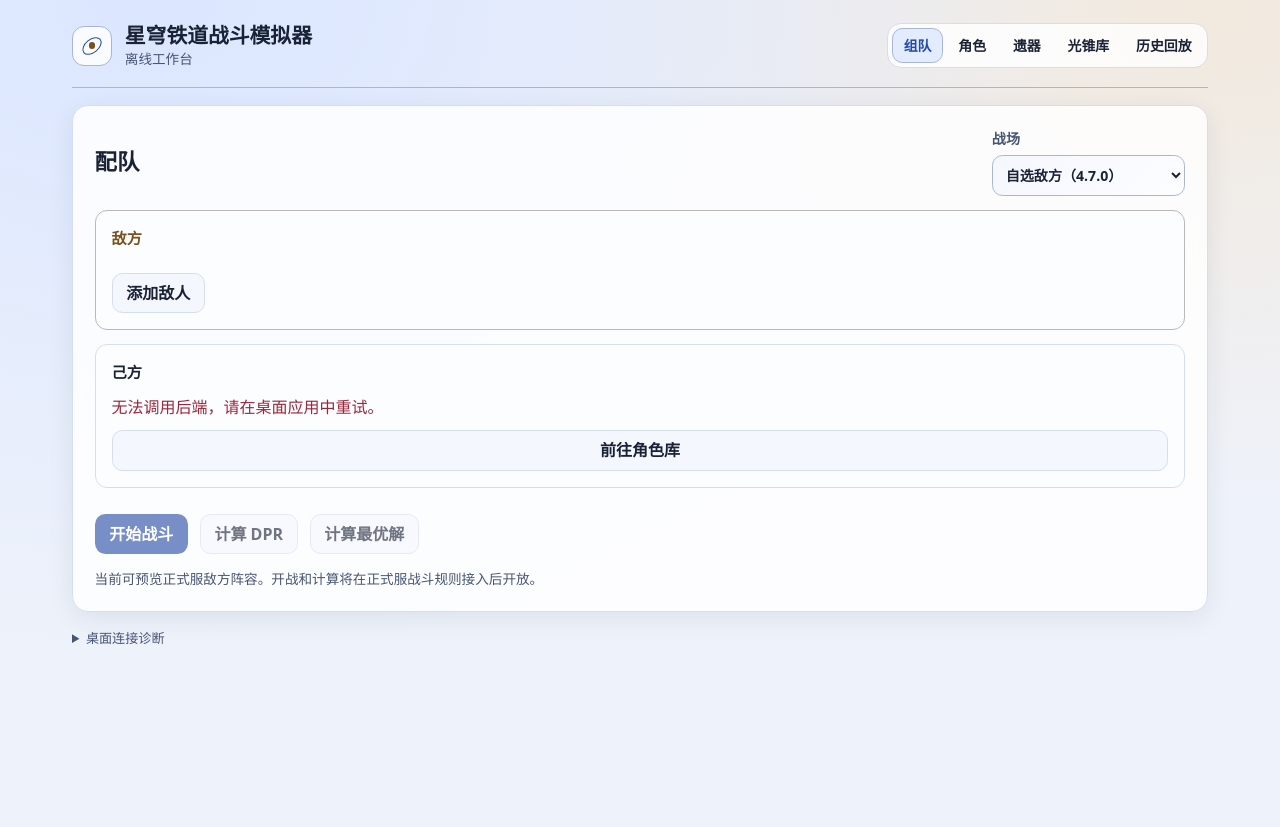
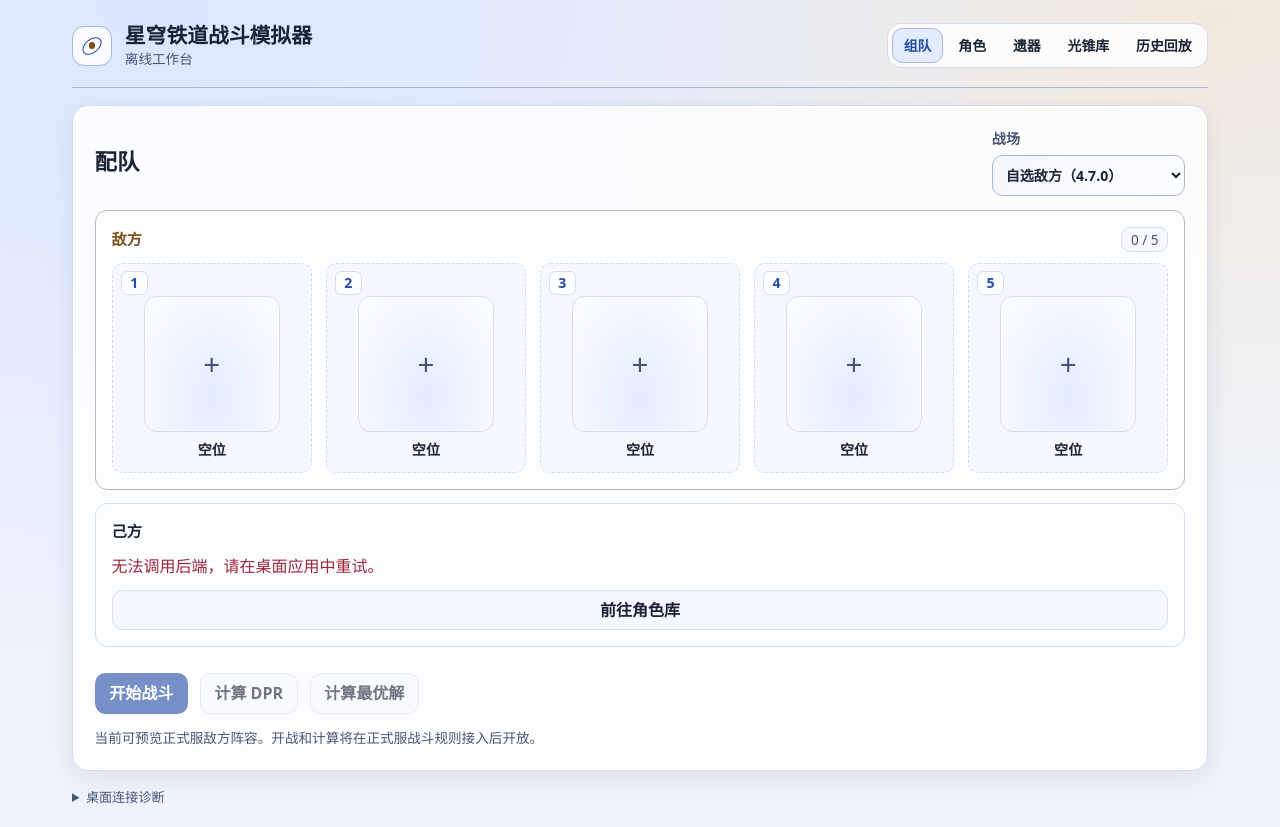
Before and after one commit to adampan0527/StarRailSimulator, a React (Vite) app: page / in a window 1280 px wide. Before the commit the page ends 800 px from the top, so only its background shows below. Built offline with nearby package versions, Linux system fonts and the light colour scheme.

Commit message:
feat(m04): 用卡片展示五个敌方站位

```diff
--- a/html_report/01_开发路线图/index.html
+++ b/html_report/01_开发路线图/index.html
@@ -98,7 +98,7 @@
     </a>
     <span class="board-cell"><span class="board-label">验收依赖</span><a href="./milestones/m02.html">M02</a>、<a href="./milestones/m03.html">M03</a></span>
     <span class="board-cell"><span class="board-label">状态</span><span class="status status--ready">待验收</span></span>
-    <span class="board-cell board-record"><span class="board-label">验收记录</span><a href="../../docs/m04-desktop.md">2026-11-16 · 桌面实现与验证</a></span>
+    <span class="board-cell board-record"><span class="board-label">验收记录</span><a href="../../docs/m04-desktop.md">2026-11-17 · 桌面实现与验证</a></span>
   </li>
 <li class="board-row">
     <a class="milestone-link" href="./milestones/m05.html">
--- a/html_report/01_开发路线图/milestones/m04.html
+++ b/html_report/01_开发路线图/milestones/m04.html
@@ -35,7 +35,7 @@
         <dl class="detail-meta">
           <div><dt>当前状态</dt><dd><span class="status status--ready">待验收</span></dd></div>
           <div><dt>验收依赖</dt><dd><a href="./m02.html">M02</a>、<a href="./m03.html">M03</a></dd></div>
-          <div><dt>验收记录</dt><dd><a href="../../../docs/m04-desktop.md">2026-11-16 · 桌面实现与验证</a></dd></div>
+          <div><dt>验收记录</dt><dd><a href="../../../docs/m04-desktop.md">2026-11-17 · 桌面实现与验证</a></dd></div>
         </dl>
       </header>
       <section class="prose detail-body" aria-labelledby="criteria">
@@ -53,6 +53,7 @@
 <li><span class="check-mark check-mark--done" aria-hidden="true">✓</span><span><span class="sr-only">已通过：</span>「角色」页卡片展示头像、名称、属性图标和命途图标，可组合使用名称搜索、属性筛选和命途筛选。角色列表和组队选人与光锥列表采用相同排序。打开卡片可查看对应形态的立绘并配置角色，返回后恢复筛选和卡片位置。</span></li>
 <li><span class="check-mark check-mark--done" aria-hidden="true">✓</span><span><span class="sr-only">已通过：</span>主页从全局角色库选人并读取当前配装面板，可创建、命名、保存和切换多套配队，原已保存配队可继续使用。</span></li>
 <li><span class="check-mark check-mark--done" aria-hidden="true">✓</span><span><span class="sr-only">已通过：</span>从「组队」按名称、怪物 ID 或类别查找 4.7.0 可独立出场的敌人，逐站位设置等级并查看只读属性。同一入口能启动合成战斗，返回后保留已选目标。</span></li>
+<li><span class="check-mark check-mark--done" aria-hidden="true">✓</span><span><span class="sr-only">已通过：</span>自选敌方提供五个可留空的固定站位。敌方卡片显示头像、名称、弱点及生命值、防御力和速度。宽窗口五个站位同排，窄窗口自动换行。</span></li>
 <li><span class="check-mark" aria-hidden="true"></span><span><span class="sr-only">未验收：</span>按 <code>design.md</code> 审查配装页与战斗页；在 100% 和 150% Windows 显示缩放下检查布局、字体和关键路径，键盘可操作，加载、空白和失败状态可理解。</span></li>
 </ul>
 <p><strong>验收证据：</strong> <a href="../../../docs/m04-desktop.md#桌面端到端证据">桌面端到端记录与截图</a>、<a href="../../../docs/m04-evidence/desktop-workflow.mp4">操作录屏</a>、<a href="../../../src-tauri/src/workbench_tests.rs">应用层集成测试</a>、<a href="../../../docs/m04-desktop.md#角色库存与站位复验">角色目录加载复验</a>。Windows 原生 100% 已验证键盘定位回放和写入失败后重试。WebView 150% 等效视口检查通过，Windows 原生 150% 验收待补。</p>
@@ -80,6 +81,7 @@
 <li>2026-11-17 合并组队与训练入口。首批八个 4.7.0 怪物的属性和弱点由固定版本数据提供。Edge 模拟 IPC 核对选敌、切换等级、保留草稿、开战和恢复。正式关卡和角色规则待接入。<a href="../../../docs/m04-desktop.md#组队与敌方阵容">数据范围与验证</a></li>
 <li>2026-11-17 扩展到全部 2,781 条 4.7.0 敌方配置，逐 ID 对账。Edge 离线验证搜索、类别筛选、分页、立绘解码和缺图回退。内置头像覆盖 2,726 条配置，专属立绘覆盖 2,679 条。Windows x64 Release 构建通过。<a href="../../../docs/m04-desktop.md#组队与敌方阵容">敌方目录与验证</a></li>
 <li>2026-11-17 根据关卡、图鉴与召唤归属筛出 383 种可独立配置的敌人。选敌按名称归并同名难度档，等级改为各站位独立配置。Edge 离线复验重复卡归并、银枝雕像排除、逐站位改级和窄窗键盘操作，Windows x64 Release 构建通过。<a href="../../../docs/m04-desktop.md#组队与敌方阵容">组队与敌方阵容</a></li>
+<li>2026-11-17 自选敌方改为五个固定站位卡片。Chromium 模拟 IPC 核对头像、弱点、等级属性、空位保留和键盘焦点，并验证三种视口宽度的换行布局。重建 Windows x64 Release 后，在实际 WebView2 中复验五个空位和选敌后的卡片显示。<a href="../../../docs/m04-desktop.md#组队与敌方阵容">组队与敌方阵容</a></li>
 </ul>
       </section>
     </article>
--- a/src/team/EnemyLineup.tsx
+++ b/src/team/EnemyLineup.tsx
@@ -1,8 +1,10 @@
-import { useRef, useState } from 'react';
+import { useId, useRef, useState } from 'react';
 import { CombatTraitIcon } from '../characters/CombatTrait';
 import { EnemyArtwork, EnemyAvatar } from './EnemyArt';
 import { EnemyPicker } from './EnemyPicker';
 import preview from './enemy-preview.json';
+
+type EnemySlot = { enemy: (typeof preview.enemies)[number]; level: number };
 
 const MAX_ENEMIES = 5;
 const DEFAULT_LEVEL = 80;
@@ -14,43 +16,123 @@ function statText(series: number | null, levelIndex: number) {
   return value === null ? '—' : formatStat.format(value);
 }
 
+function EnemySlotCard({
+  number,
+  slot,
+  onPick,
+  onLevelChange,
+  onRemove,
+}: {
+  number: number;
+  slot: EnemySlot | null;
+  onPick: () => void;
+  onLevelChange: (level: number) => void;
+  onRemove: () => void;
+}) {
+  const pickButton = useRef<HTMLButtonElement>(null);
+  const statsId = useId();
+  const enemy = slot?.enemy;
+  const name = enemy?.name ?? '空位';
+  const levelIndex = slot ? preview.levels.indexOf(slot.level) : -1;
+
+  return (
+    <li className="enemy-entry" data-filled={slot ? true : undefined}>
+      <button
+        ref={pickButton}
+        type="button"
+        className="choice enemy-slot"
+        aria-label={`敌方站位 ${number}：${name}`}
+        aria-describedby={enemy ? statsId : undefined}
+        aria-haspopup="dialog"
+        onClick={onPick}
+      >
+        <span className="slot-number numeric">{number}</span>
+        <span className="character-card-body">
+          {enemy ? (
+            <EnemyAvatar file={enemy.avatar} />
+          ) : (
+            <span className="character-portrait" aria-hidden="true">
+              <span className="portrait-fallback">+</span>
+            </span>
+          )}
+          <strong className="enemy-name">{name}</strong>
+          {enemy && (
+            <span className="enemy-attributes" id={statsId}>
+              <span className="enemy-weaknesses combat-trait-inline">
+                <span>弱点</span>
+                {enemy.weaknesses.length
+                  ? enemy.weaknesses.map((id) => (
+                      <CombatTraitIcon key={id} kind="element" id={id} />
+                    ))
+                  : '无'}
+              </span>
+              <span className="enemy-stats character-stats">
+                {[
+                  { label: '生命值', series: enemy.hp },
+                  { label: '防御力', series: enemy.defense },
+                  { label: '速度', series: enemy.speed },
+                ].map(({ label, series }) => (
+                  <span className="character-stat" key={label}>
+                    <span>{label}</span>
+                    <strong className="numeric">
+                      {statText(series, levelIndex)}
+                    </strong>
+                  </span>
+                ))}
+              </span>
+            </span>
+          )}
+        </span>
+      </button>
+      {slot && (
+        <>
+          <div className="enemy-slot-actions">
+            <select
+              aria-label={`敌方站位 ${number} 等级`}
+              value={slot.level}
+              onChange={(event) => onLevelChange(Number(event.target.value))}
+            >
+              {preview.levels.map((value) => (
+                <option key={value} value={value}>
+                  {value} 级
+                </option>
+              ))}
+            </select>
+            <button
+              type="button"
+              className="secondary"
+              aria-label={`移除敌方站位 ${number}`}
+              onClick={() => {
+                pickButton.current?.focus();
+                onRemove();
+              }}
+            >
+              移除
+            </button>
+          </div>
+          <div className="enemy-slot-art">
+            <EnemyArtwork file={slot.enemy.artwork} name={slot.enemy.name} />
+          </div>
+        </>
+      )}
+    </li>
+  );
+}
+
 export default function EnemyLineup() {
-  const [lineup, setLineup] = useState<
-    { slot: number; id: string; level: number }[]
-  >([]);
+  const [lineup, setLineup] = useState<(EnemySlot | null)[]>(() =>
+    Array.from({ length: MAX_ENEMIES }, () => null),
+  );
   const [picking, setPicking] = useState<number>();
-  const nextSlot = useRef(0);
-  const focusSlot = useRef<number>(null);
-  const addButton = useRef<HTMLButtonElement>(null);
+  const count = lineup.filter((slot) => slot !== null).length;
 
-  function selectEnemy(position: number, id: string) {
-    if (position === lineup.length) {
-      const slot = nextSlot.current++;
-      focusSlot.current = slot;
-      setLineup((current) => [...current, { slot, id, level: DEFAULT_LEVEL }]);
-    } else {
-      setLineup((current) =>
-        current.map((entry, index) =>
-          index === position ? { ...entry, id } : entry,
-        ),
-      );
-    }
-  }
-
-  function setEnemyLevel(slot: number, level: number) {
+  function updateSlot(
+    position: number,
+    update: (slot: EnemySlot | null) => EnemySlot | null,
+  ) {
     setLineup((current) =>
-      current.map((entry) =>
-        entry.slot === slot ? { ...entry, level } : entry,
-      ),
+      current.map((slot, index) => (index === position ? update(slot) : slot)),
     );
-  }
-
-  function removeEnemy(slot: number, position: number) {
-    const remaining = lineup.filter((entry) => entry.slot !== slot);
-    const next = remaining[position] ?? remaining.at(-1);
-    if (next) focusSlot.current = next.slot;
-    else addButton.current?.focus();
-    setLineup(remaining);
   }
 
   return (
@@ -58,113 +140,42 @@ export default function EnemyLineup() {
       className="field-zone enemy-zone"
       aria-labelledby="team-enemy-title"
     >
-      <h3 id="team-enemy-title">敌方</h3>
-      {lineup.length > 0 && (
-        <ol className="enemy-lineup" aria-label="敌方站位">
-          {lineup.map(({ slot, id, level }, position) => {
-            const enemy = enemies.get(id);
-            if (!enemy) return null;
-            const levelIndex = preview.levels.indexOf(level);
-
-            return (
-              <li className="enemy-entry" key={slot}>
-                <div className="enemy-entry-controls">
-                  <button
-                    type="button"
-                    className="choice enemy-slot"
-                    ref={(button) => {
-                      if (button && focusSlot.current === slot) {
-                        button.focus();
-                        focusSlot.current = null;
-                      }
-                    }}
-                    aria-label={`敌方站位 ${position + 1}：${enemy.name}`}
-                    aria-haspopup="dialog"
-                    onClick={() => setPicking(position)}
-                  >
-                    <span className="enemy-card-body">
-                      <EnemyAvatar file={enemy.avatar} />
-                      <span className="enemy-card-label">
-                        <strong>{enemy.name}</strong>
-                        <span className="muted">{enemy.rank}</span>
-                      </span>
-                    </span>
-                  </button>
-                  <button
-                    type="button"
-                    className="secondary"
-                    aria-label={`移除敌方站位 ${position + 1}`}
-                    onClick={() => removeEnemy(slot, position)}
-                  >
-                    移除
-                  </button>
-                </div>
-                <label className="enemy-level enemy-slot-level">
-                  等级
-                  <select
-                    aria-label={`敌方站位 ${position + 1} 等级`}
-                    value={level}
-                    onChange={(event) =>
-                      setEnemyLevel(slot, Number(event.target.value))
-                    }
-                  >
-                    {preview.levels.map((value) => (
-                      <option key={value} value={value}>
-                        {value} 级
-                      </option>
-                    ))}
-                  </select>
-                </label>
-                <dl className="enemy-stats">
-                  <div>
-                    <dt>生命</dt>
-                    <dd>{statText(enemy.hp, levelIndex)}</dd>
-                  </div>
-                  <div>
-                    <dt>防御</dt>
-                    <dd>{statText(enemy.defense, levelIndex)}</dd>
-                  </div>
-                  <div>
-                    <dt>速度</dt>
-                    <dd>{statText(enemy.speed, levelIndex)}</dd>
-                  </div>
-                  <div>
-                    <dt>弱点</dt>
-                    <dd className="enemy-weaknesses">
-                      {enemy.weaknesses.length
-                        ? enemy.weaknesses.map((id) => (
-                            <CombatTraitIcon key={id} kind="element" id={id} />
-                          ))
-                        : '无'}
-                    </dd>
-                  </div>
-                </dl>
-                <EnemyArtwork file={enemy.artwork} name={enemy.name} />
-              </li>
-            );
-          })}
-        </ol>
-      )}
-      <div className="form-actions">
-        <button
-          ref={addButton}
-          type="button"
-          className="secondary"
-          aria-haspopup="dialog"
-          disabled={lineup.length >= MAX_ENEMIES}
-          onClick={() => setPicking(lineup.length)}
-        >
-          添加敌人
-        </button>
-        {lineup.length >= MAX_ENEMIES && (
-          <span role="status">已添加 5 个敌方站位。</span>
-        )}
+      <div className="section-heading">
+        <h3 id="team-enemy-title">敌方</h3>
+        <span className="tag numeric">
+          {count} / {MAX_ENEMIES}
+        </span>
       </div>
+      <ol className="enemy-lineup" aria-label="敌方站位">
+        {lineup.map((slot, position) => (
+          <EnemySlotCard
+            key={position}
+            number={position + 1}
+            slot={slot}
+            onPick={() => setPicking(position)}
+            onLevelChange={(level) =>
+              updateSlot(
+                position,
+                (current) => current && { ...current, level },
+              )
+            }
+            onRemove={() => updateSlot(position, () => null)}
+          />
+        ))}
+      </ol>
       {picking !== undefined && (
         <EnemyPicker
           position={picking}
-          selected={lineup[picking]?.id}
-          onSelect={(id) => selectEnemy(picking, id)}
+          selected={lineup[picking]?.enemy.id}
+          onSelect={(id) => {
+            const enemy = enemies.get(id);
+            if (enemy) {
+              updateSlot(picking, (current) => ({
+                enemy,
+                level: current?.level ?? DEFAULT_LEVEL,
+              }));
+            }
+          }}
           onClose={() => setPicking(undefined)}
         />
       )}
--- a/src/team/team.css
+++ b/src/team/team.css
@@ -167,35 +167,104 @@
 
 .enemy-lineup {
   display: grid;
-  grid-template-columns: repeat(auto-fit, minmax(min(100%, 21rem), 1fr));
-  gap: 0.65rem;
+  grid-template-columns: repeat(2, minmax(0, 1fr));
+  gap: clamp(0.3rem, 1.4vw, 0.85rem);
   margin: 0;
   padding: 0;
   list-style: none;
 }
 
-.enemy-entry {
-  min-width: 0;
-  border: 1px solid var(--line);
-  border-radius: 0.65rem;
-  padding: 0.55rem;
+@media (min-width: 40rem) {
+  .enemy-lineup {
+    grid-template-columns: repeat(3, minmax(0, 1fr));
+  }
 }
 
-.enemy-entry-controls {
-  display: grid;
-  grid-template-columns: minmax(0, 1fr) auto;
-  gap: 0.45rem;
+@media (min-width: 56rem) {
+  .enemy-lineup {
+    grid-template-columns: repeat(5, minmax(0, 1fr));
+  }
 }
 
-.enemy-slot-level {
-  margin-top: 0.5rem;
+.enemy-entry {
+  position: relative;
+  display: flex;
+  flex-direction: column;
+  gap: 0.4rem;
+  min-width: 0;
+  min-height: 13rem;
+  padding: clamp(0.25rem, 0.7vw, 0.55rem);
+  border: 1px dashed var(--line);
+  border-radius: 0.65rem;
+  background: var(--surface);
+}
+
+.enemy-entry[data-filled] {
+  border-style: solid;
+  background: var(--selected);
+}
+
+.enemy-entry:has(> .enemy-slot:hover) {
+  border-color: var(--accent);
 }
 
 .enemy-slot {
   display: grid;
-  gap: 0.1rem;
+  flex: 1;
+  align-content: start;
+  padding: 1.45rem 0.15rem 0.15rem;
+  border: 0;
+  background: transparent;
+}
+
+.enemy-slot :is(.enemy-avatar, .character-portrait) {
+  width: min(100%, 8.5rem);
+  aspect-ratio: 1;
+  border: 1px solid var(--line);
+  border-radius: 0.8rem;
+}
+
+.enemy-name {
   overflow-wrap: anywhere;
-  text-align: left;
+}
+
+.enemy-attributes {
+  display: grid;
+  gap: 0.3rem;
+  width: 100%;
+}
+
+.enemy-weaknesses {
+  justify-content: center;
+  column-gap: 0.25rem;
+  color: var(--muted);
+  font-size: 0.75rem;
+  font-weight: 400;
+}
+
+.enemy-stats .character-stat:first-child {
+  grid-column: 1 / -1;
+}
+
+.enemy-stats .character-stat:last-child {
+  grid-column: auto;
+}
+
+.enemy-slot-actions {
+  display: grid;
+  grid-template-columns: minmax(0, 1fr) auto;
+  gap: 0.3rem;
+}
+
+.enemy-slot-actions :is(select, button) {
+  min-height: 2.15rem;
+  padding: 0.25rem 0.4rem;
+  font-size: 0.8rem;
+  white-space: nowrap;
+}
+
+.enemy-slot-art {
+  min-height: 1.6rem;
 }
 
 .enemy-card-body {
@@ -228,13 +297,15 @@
 }
 
 .enemy-artwork {
-  margin-top: 0.6rem;
   color: var(--muted);
+  font-size: 0.8rem;
 }
 
 .enemy-artwork summary {
   width: max-content;
+  padding-block: 0.2rem;
   cursor: pointer;
+  line-height: 1.5;
 }
 
 .enemy-artwork img {
@@ -277,29 +348,6 @@
   align-items: center;
   justify-content: space-between;
   gap: 0.5rem;
-}
-
-.enemy-stats {
-  display: flex;
-  flex-wrap: wrap;
-  gap: 0.2rem 0.9rem;
-  margin: 0.55rem 0 0;
-}
-
-.enemy-stats div,
-.enemy-weaknesses {
-  display: flex;
-  align-items: center;
-  gap: 0.3rem;
-}
-
-.enemy-stats dt {
-  color: var(--muted);
-}
-
-.enemy-stats dd {
-  margin: 0;
-  font-variant-numeric: tabular-nums;
 }
 
 .ally-slots {
```
Also changed, not shown: 2 other files (tests, documents, lock files or other folders).
